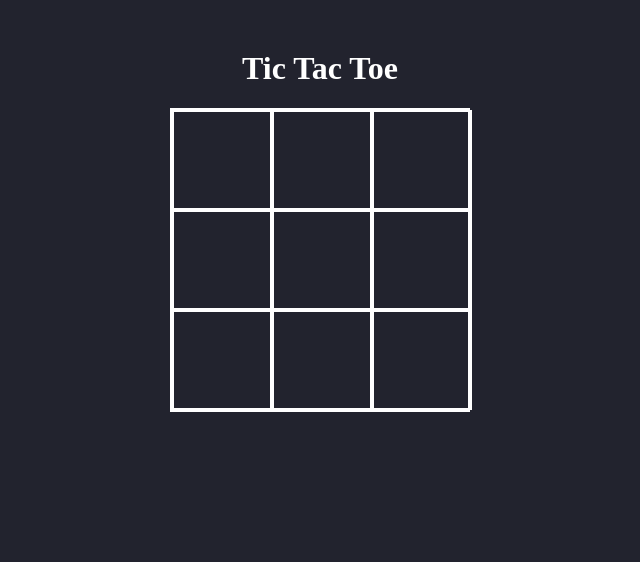
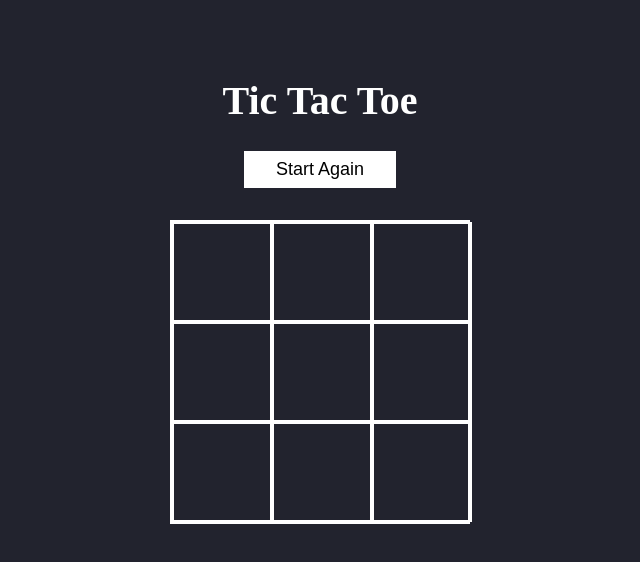
Before and after one commit to jadefred/typescript_react_tic_tac_toe, a React (Create React App) app: page / in a window 1280 px wide. Shown: the top 562 px of the page, without its empty margins (320-960 px from the left). Built offline with nearby package versions, Linux system fonts and the light colour scheme; the HTML template or start-up script is replaced by a standard one.

Commit message:
added start again button

```diff
--- a/src/App.tsx
+++ b/src/App.tsx
@@ -109,9 +109,20 @@ function App() {
     }
   }
 
+  function startAgain() {
+    setSquare(defaultSquare);
+    setWinner(null);
+  }
+
   return (
     <main>
-      <h1>Tic Tac Toe</h1>
+      <div className="title-btn__wrapper">
+        <h1>Tic Tac Toe</h1>
+        <button onClick={startAgain} type="button" className="start-again-btn">
+          Start Again
+        </button>
+      </div>
+
       <Board>
         {square.map((square, index: number) => (
           <Square key={index} x={square === "x" ? 1 : 0} o={square === "o" ? 1 : 0} onClick={() => handleSquareClick(index)} />
--- a/src/index.css
+++ b/src/index.css
@@ -8,8 +8,23 @@ main {
   margin: 50px auto 0;
 }
 
+.title-btn__wrapper {
+  display: flex;
+  flex-direction: column;
+  align-items: center;
+  margin-bottom: 2rem;
+}
+
 h1 {
   text-align: center;
+  font-size: 40px;
+}
+
+.start-again-btn {
+  border: none;
+  background-color: white;
+  padding: 0.5rem 2rem;
+  font-size: 18px;
 }
 
 .board {
```
